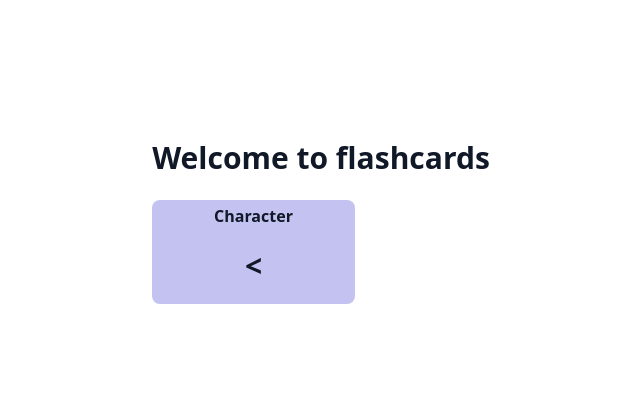
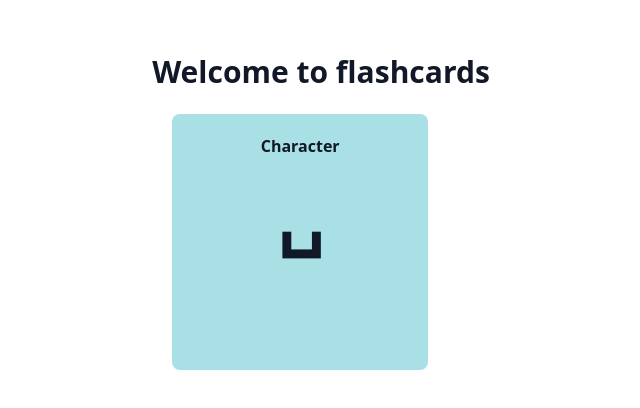
Before and after one commit to bohendo/flashcards, a React (Vite) app in the folder ui/: page / in a window 1280 px wide. Shown: the part 178-586 px from the top of the page, without its empty margins (319-959 px from the left). Built offline with nearby package versions, Linux system fonts and the light colour scheme; what @urbit/http-api would draw is missing.

Commit message:
reformat cards

```diff
--- a/ui/src/app.tsx
+++ b/ui/src/app.tsx
@@ -9,6 +9,9 @@ import { Card, Deck } from './types';
 const api = new Urbit('', '', window.desk);
 api.ship = window.ship;
 
+// sorted by decreasing difficulty
+// ties are randomized
+const shuffleByDifficulty = (deck: Deck): Deck => {
   const shuffle = (deck: Deck): Deck => {
     const shuffled = [...deck];
     for (let i = 0; i < shuffled.length; i++) {
@@ -19,10 +22,6 @@ const shuffle = (deck: Deck): Deck => {
     }
     return shuffled;
   };
-
-// sorted by decreasing difficulty
-// ties are randomized
-const sortByDifficulty = (deck: Deck): Deck => {
   const groupedByDif = {} as any;
   for (let i = 0; i < deck.length; i++) {
     const dif = deck[i].difficulty.toString();
@@ -37,6 +36,12 @@ const sortByDifficulty = (deck: Deck): Deck => {
     sorted.push(...shuffle(groupedByDif[difficulty]));
   }
   return sorted;
+};
+
+// sorted by decreasing difficulty
+// ties are provided in the same order as in the original deck
+const sortByDifficulty = (deck: Deck): Deck => {
+  return deck.sort((c1, c2) => c2.difficulty - c1.difficulty);
 };
 
 const getMyDeck = (): Deck => {
--- a/ui/src/cards.ts
+++ b/ui/src/cards.ts
@@ -17,7 +17,8 @@ const getColor = (key: string): string => {
 export const applyColors = (deck: DeckData | Deck): Deck =>
   deck.map((card: Card | CardData) => ({
     front: card.front,
-    back: card.back,
+    backTitle: card.backTitle,
+    backDescription: card.backDescription,
     color: (card as Card).color || getColor(card.front),
     difficulty: (card as Card).difficulty || 100,
   })) as Deck;
--- a/ui/src/components/CharTile.tsx
+++ b/ui/src/components/CharTile.tsx
@@ -20,19 +20,17 @@ export const CharTile = (props: {
       backgroundColor: card?.color || "0xffffff",
       WebkitBackfaceVisibility: 'hidden',
       backfaceVisibility: 'hidden',
-      height: '100%',
       left: '0',
       position: isFlipped ? 'relative' : 'absolute',
       top: '0',
       transform: backRotateX,
       transformStyle: 'preserve-3d',
       transition: '0.0s',
-      width: '60%',
+      height: '256px',
+      width: '256px',
       zIndex: '2',
     },
-    container: {
-      perspective: '100px',
-    },
+    // container: { perspective: '100px', },
     flipper: {
       height: '100%',
       position: 'relative',
@@ -42,14 +40,14 @@ export const CharTile = (props: {
       backgroundColor: card?.color || "0xffffff",
       WebkitBackfaceVisibility: 'hidden',
       backfaceVisibility: 'hidden',
-      height: '100%',
       left: '0',
       position: isFlipped ? 'absolute' : 'relative',
       top: '0',
       transform: frontRotateX,
       transformStyle: 'preserve-3d',
       transition: '0.5s',
-      width: '60%',
+      height: '256px',
+      width: '256px',
       zIndex: '2',
     },
   };
@@ -57,35 +55,47 @@ export const CharTile = (props: {
   return card ? (
     <div className="relative" style={styles.flipper}>
       <div
-        className="block relative w-32 h-32 rounded-lg bg-gray-200 overflow-hidden"
+        className="block relative w-64 h-256 rounded-lg bg-gray-200 overflow-hidden m-5"
         style={styles.front}
         onClick={()=> setFlipped(!isFlipped)}
       >
-        <div className="flex items-center justify-center mt-1">
+
+        <div className="flex items-center justify-center m-5">
           <h1 className="text-md font-bold">
             Character
           </h1>
         </div>
+
         <div className="flex items-center justify-center m-5">
-          <h1 className="text-3xl font-bold">
+          <h1 className="text-7xl font-bold">
             {card.front}
           </h1>
         </div>
       </div>
       <div
-        className="block relative w-32 h-32 rounded-lg bg-gray-200 overflow-hidden"
+        className="block relative w-64 h-256 rounded-lg bg-gray-200 overflow-hidden"
         style={styles.back}
         onClick={()=> setFlipped(!isFlipped)}
       >
-        <div className="flex items-center justify-center mt-1">
+
+        <div className="flex items-center justify-center m-5">
           <h1 className="text-md font-bold">
             Name
           </h1>
         </div>
-        <div className="flex items-center justify-center mt-5">
-          <h1 className="text-3xl font-bold">
-            {card.back}
-          </h1>
+
+        <div className="block items-center justify-center m-5">
+
+          <div className="flex items-center justify-center m-5">
+            <h1 className="text-3xl font-bold">
+              {card.backTitle}
+            </h1>
+          </div>
+
+          <br/>
+          <h3 className="text-3xl">
+            {card.backDescription}
+          </h3>
         </div>
       </div>
     </div>
```
Lines whose indentation alone changed are shown as unchanged.
